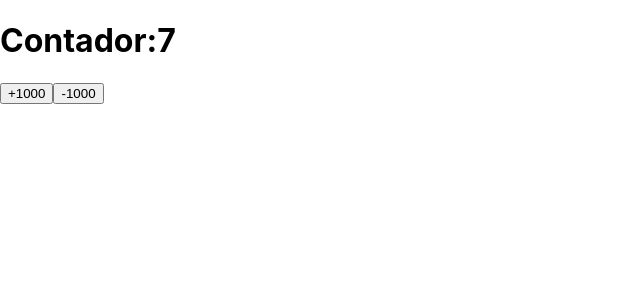
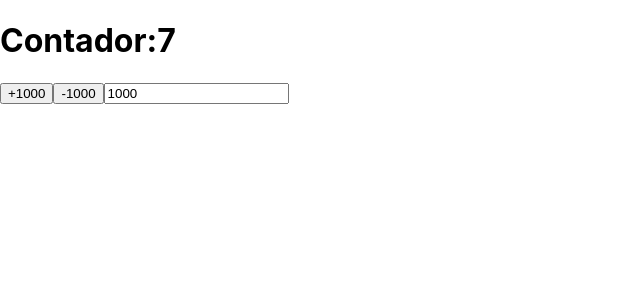
Before and after one commit to GuestRicardo/projectReact2, a React (Create React App) app: page / in a window 1280 px wide. Shown: the top 300 px of the page, without its empty margins (0-640 px from the left). Built offline with nearby package versions, Linux system fonts and the light colour scheme.

Commit message:
formatando

```diff
--- a/src/App.js
+++ b/src/App.js
@@ -40,6 +40,9 @@ function App() {
       {/* //quando clicar no botao sera incrementado um novo valor */}
       <button>+{incrementor}</button>
       <button>-{incrementor}</button>
+      {/* ideia do input e mudar o valor do increment */}
+      {/* onchange esta setando o incrementor */}
+      <input value={incrementor} onChange={()=> setIncrementor()} type="number" name="" id="" />
     </div>
   );
 }
```
